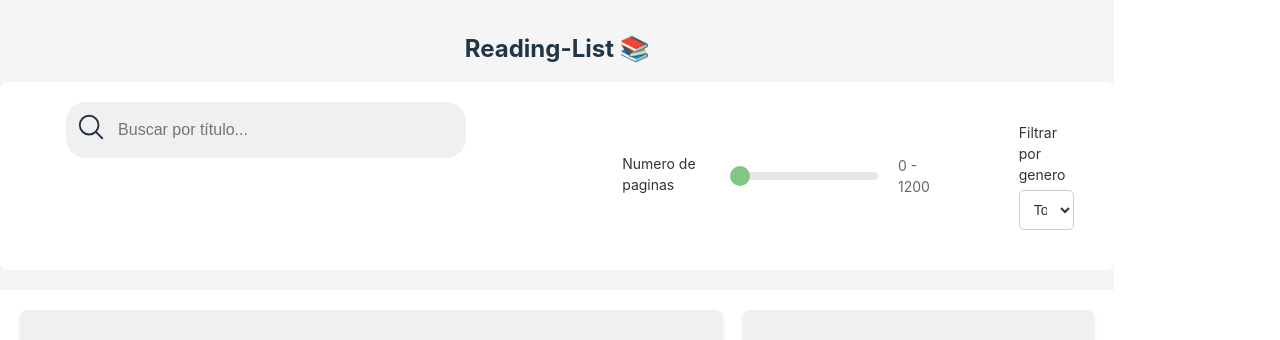
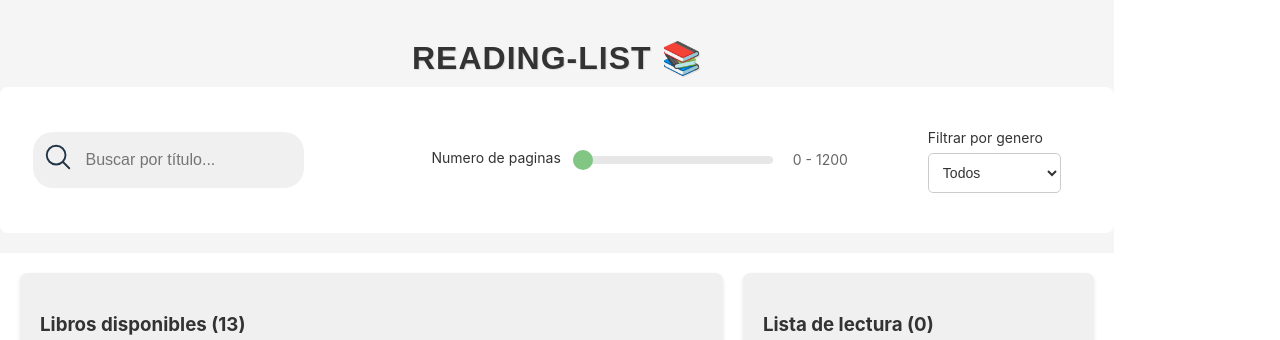
Before and after one commit to Gonzalessandrini/reading-list, a React (Vite) app: page / in a window 1280 px wide. Shown: the top 340 px of the page. Built offline with nearby package versions, Linux system fonts and the light colour scheme.

Commit message:
Descripción de los cambios realizados

```diff
--- a/src/Components/BookList/BookList.jsx
+++ b/src/Components/BookList/BookList.jsx
@@ -25,7 +25,7 @@ export function BookList({ books, removeBookFromList, addToBookList }) {
                 </ul>
             </div>
             <button onClick={toggleReadingList} className="reading-list-toggle">
-              {isReadingListVisible ? 'Libros disponibles' : 'Lista de lectura'}
+              {isReadingListVisible ? `Libros disponibles (${books.length})` : `Lista de lectura (${readingList.length})`}
             </button>
             <div className={`reading-list-section ${isReadingListVisible ? 'reading-list-active' : ''}`}>
                 <h3>Lista de lectura ({readingList.length})</h3>
--- a/src/Components/Header/Header.css
+++ b/src/Components/Header/Header.css
@@ -4,45 +4,50 @@
   align-items: center;
   padding: 20px;
   background-color: #f5f5f5;
+  width: 100%; /* Ajuste el ancho al 100% para adaptarse a la pantalla */
+  box-sizing: border-box; /* Incluya el padding en el ancho total */
 }
 
 .header-title {
-  font-size: 24px; /* Ajusta según lo necesites */
-  text-align: center;
-  margin-bottom: 20px;
+  font-size: 32px; /* Aumenta el tamaño del texto */
+  font-family: 'Arial', sans-serif; /* Cambia la fuente a Arial o a una fuente profesional */
+  font-weight: bold; /* Texto en negrita */
+  letter-spacing: 1px; /* Ajusta el espaciado entre caracteres */
+  text-transform: uppercase; /* Convierte el texto en mayúsculas */
+  margin-bottom: 10px; /* Reduzca el margen inferior para un mejor ajuste */
+  color: #333; /* Cambia el color del texto a un tono más oscuro para mejorar la legibilidad */
+  text-shadow: 1px 1px 1px rgba(0, 0, 0, 0.1); /* Agrega una ligera sombra de texto para resaltar */
 }
 
 .header-filters {
   display: flex;
-  flex-direction: row;
-  justify-content: space-around;
+  flex-direction: column; /* Cambiado a columna en dispositivos móviles */
+  align-items: center; /* Centrado en dispositivos móviles */
   width: 100%;
 }
 
-.search-container {
-  flex: 1;
-  margin-right: 10px; /* Asegura algo de espacio entre los elementos */
-}
-
+.search-container,
 .filters-container {
-  flex: 1;
+  width: 100%; /* Ocupan todo el ancho disponible */
+  margin-bottom: 10px; /* Espacio entre search y filters en vista móvil */
 }
 
 /* Estilos para SearchBar y Filters deberían ser adecuadamente responsivos dentro de sus componentes */
 
-@media (max-width: 768px) {
+@media (min-width: 768px) {
   .header-filters {
-    flex-direction: column;
-    align-items: center;
+    flex-direction: row;
+    justify-content: space-around;
   }
 
   .search-container,
   .filters-container {
-    width: 100%; /* Ocupan todo el ancho disponible */
-    margin-right: 0; /* Remover margen derecho para el search-container en vista móvil */
-    margin-bottom: 10px; /* Espacio entre search y filters en vista móvil */
+    width: auto; /* Restaurar el ancho automático en dispositivos de escritorio */
+    margin-bottom: 0; /* Restaurar el margen inferior en dispositivos de escritorio */
   }
+}
 
+@media (max-width: 768px) {
   .header-title {
     font-size: 20px; /* Ligeramente más pequeño para pantallas pequeñas */
     color: black;
```
